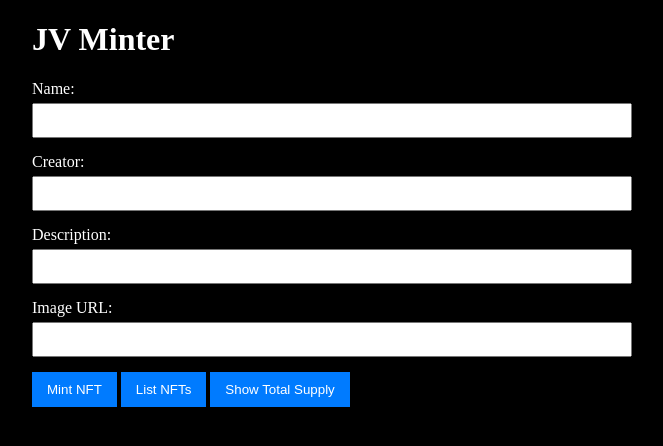
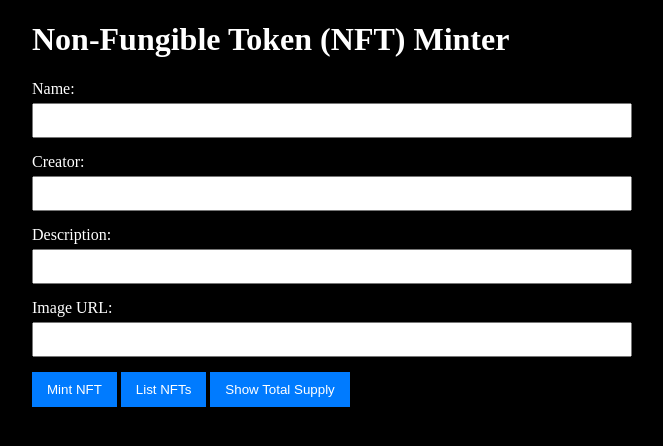
Before and after one commit to jvjitendra/node.js-project, a plain HTML site: page index.html in a window 1280 px wide. Shown: the whole page, without its empty margins (308-971 px from the left). Drawn offline with Linux system fonts and the light colour scheme.

Commit message:
Update index.html

```diff
--- a/index.html
+++ b/index.html
@@ -48,7 +48,7 @@
 </head>
 <body>
     <div class="container">
-        <h1>JV Minter</h1>
+        <h1>Non-Fungible Token (NFT) Minter</h1>
         <div class="form-group">
             <label for="name">Name:</label>
             <input type="text" id="name" required>
```
